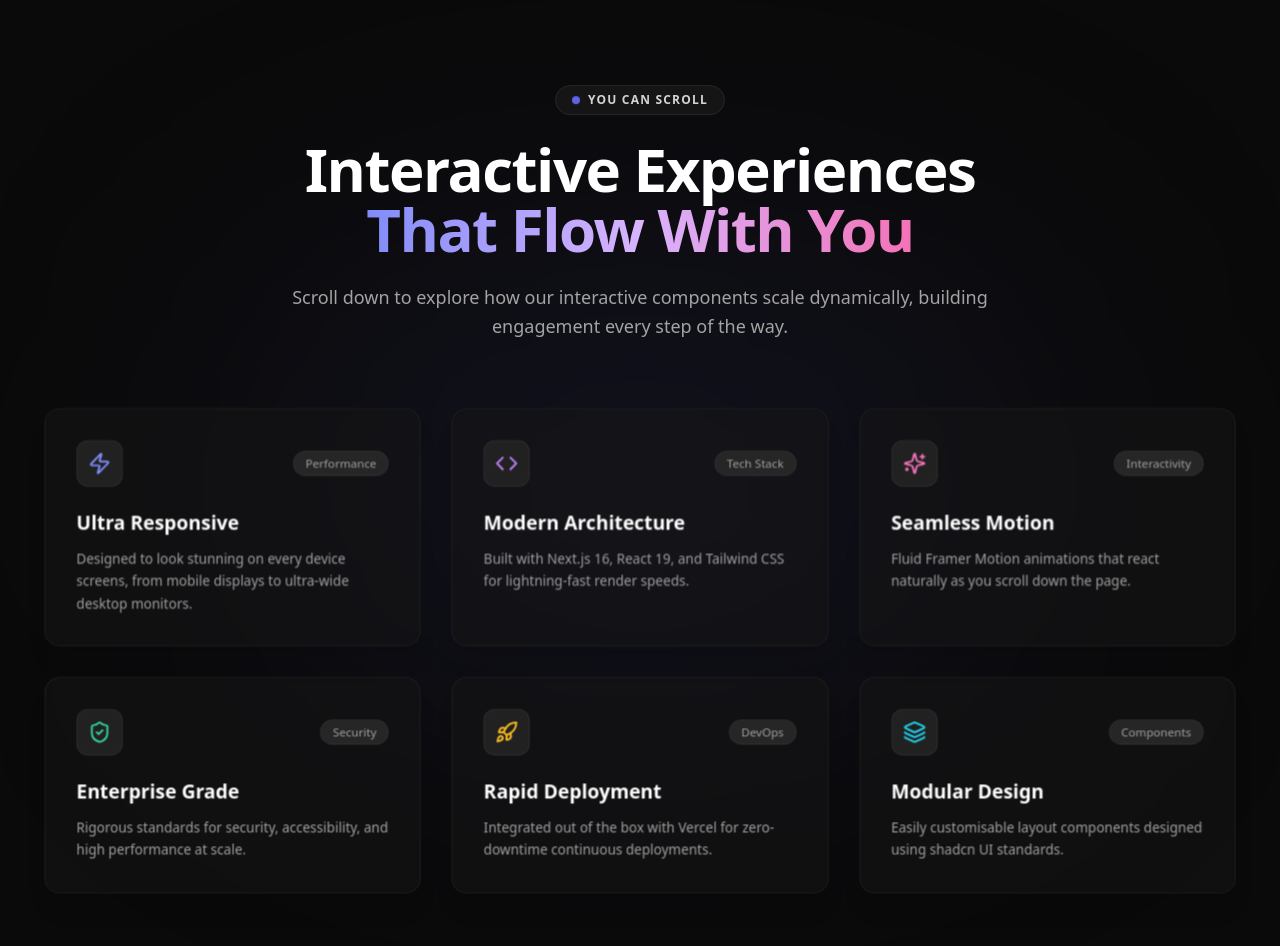
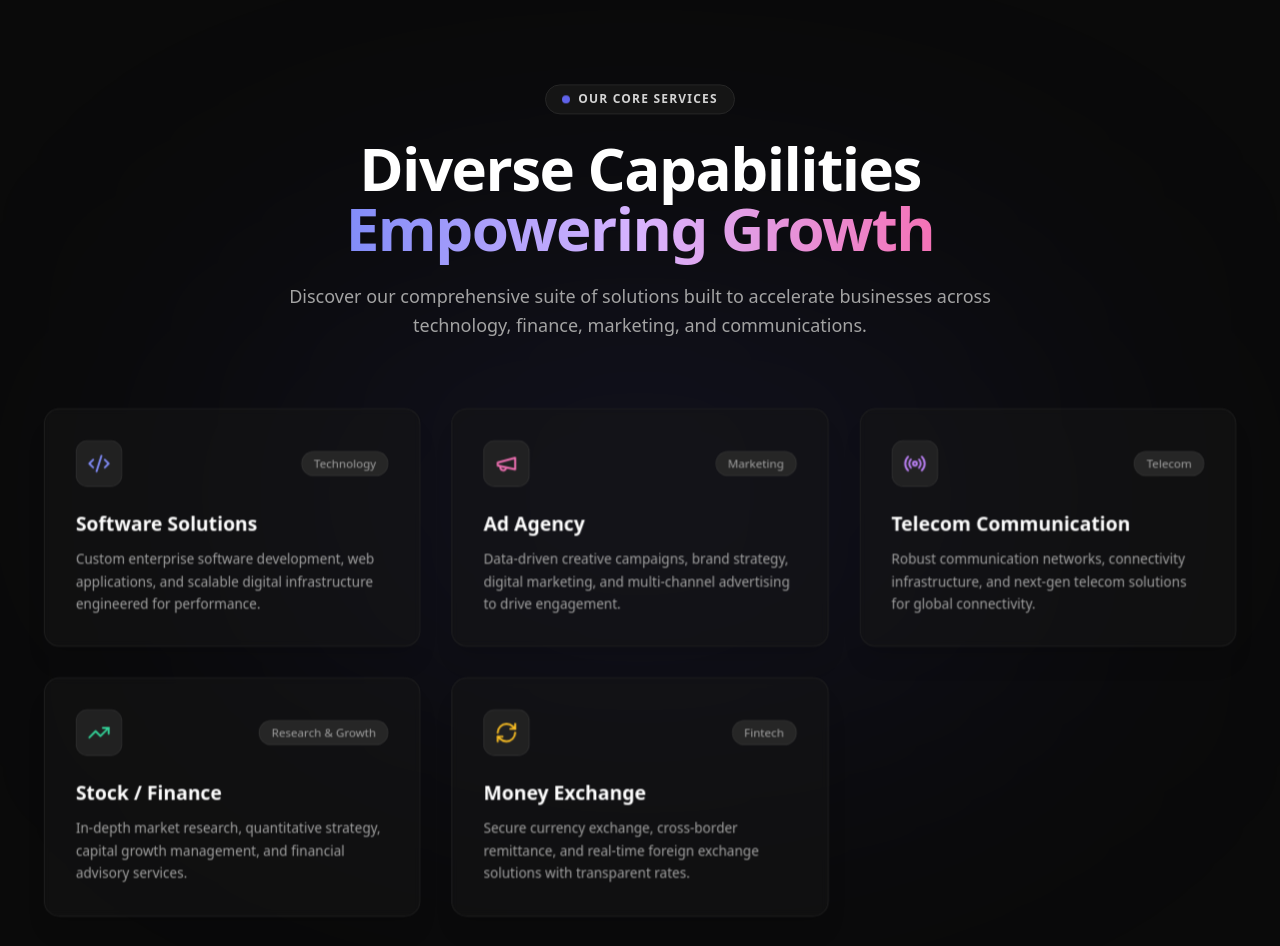
Before and after one commit to wbsoumo/galviongroup, a Next.js app: page / in a window 1280 px wide. Shown: the part 1160-2106 px from the top of the page. Built offline with nearby package versions, Linux system fonts and the light colour scheme.

Commit message:
Update feature cards with Software Solutions, Ad Agency, Telecom, Stock/Finance, and Money Exchange

```diff
--- a/src/components/ui/scroll-reveal-section.tsx
+++ b/src/components/ui/scroll-reveal-section.tsx
@@ -2,7 +2,7 @@
 
 import React, { useRef } from "react";
 import { motion, useScroll, useTransform, useSpring } from "framer-motion";
-import { Sparkles, Zap, ShieldCheck, Rocket, Layers, Code } from "lucide-react";
+import { Code2, Megaphone, Radio, TrendingUp, RefreshCw } from "lucide-react";
 
 export interface ScrollFeature {
   title: string;
@@ -31,40 +31,34 @@ export default function ScrollRevealSection() {
 
   const features: ScrollFeature[] = [
     {
-      title: "Ultra Responsive",
-      description: "Designed to look stunning on every device screens, from mobile displays to ultra-wide desktop monitors.",
-      icon: <Zap className="w-6 h-6 text-indigo-400" />,
-      tag: "Performance",
+      title: "Software Solutions",
+      description: "Custom enterprise software development, web applications, and scalable digital infrastructure engineered for performance.",
+      icon: <Code2 className="w-6 h-6 text-indigo-400" />,
+      tag: "Technology",
     },
     {
-      title: "Modern Architecture",
-      description: "Built with Next.js 16, React 19, and Tailwind CSS for lightning-fast render speeds.",
-      icon: <Code className="w-6 h-6 text-purple-400" />,
-      tag: "Tech Stack",
+      title: "Ad Agency",
+      description: "Data-driven creative campaigns, brand strategy, digital marketing, and multi-channel advertising to drive engagement.",
+      icon: <Megaphone className="w-6 h-6 text-pink-400" />,
+      tag: "Marketing",
     },
     {
-      title: "Seamless Motion",
-      description: "Fluid Framer Motion animations that react naturally as you scroll down the page.",
-      icon: <Sparkles className="w-6 h-6 text-pink-400" />,
-      tag: "Interactivity",
+      title: "Telecom Communication",
+      description: "Robust communication networks, connectivity infrastructure, and next-gen telecom solutions for global connectivity.",
+      icon: <Radio className="w-6 h-6 text-purple-400" />,
+      tag: "Telecom",
     },
     {
-      title: "Enterprise Grade",
-      description: "Rigorous standards for security, accessibility, and high performance at scale.",
-      icon: <ShieldCheck className="w-6 h-6 text-emerald-400" />,
-      tag: "Security",
+      title: "Stock / Finance",
+      description: "In-depth market research, quantitative strategy, capital growth management, and financial advisory services.",
+      icon: <TrendingUp className="w-6 h-6 text-emerald-400" />,
+      tag: "Research & Growth",
     },
     {
-      title: "Rapid Deployment",
-      description: "Integrated out of the box with Vercel for zero-downtime continuous deployments.",
-      icon: <Rocket className="w-6 h-6 text-amber-400" />,
-      tag: "DevOps",
-    },
-    {
-      title: "Modular Design",
-      description: "Easily customisable layout components designed using shadcn UI standards.",
-      icon: <Layers className="w-6 h-6 text-cyan-400" />,
-      tag: "Components",
+      title: "Money Exchange",
+      description: "Secure currency exchange, cross-border remittance, and real-time foreign exchange solutions with transparent rates.",
+      icon: <RefreshCw className="w-6 h-6 text-amber-400" />,
+      tag: "Fintech",
     },
   ];
 
@@ -78,19 +72,19 @@ export default function ScrollRevealSection() {
           <div className="inline-flex items-center space-x-2 bg-neutral-900/90 border border-neutral-800 px-4 py-1.5 rounded-full mb-6">
             <span className="flex h-2 w-2 rounded-full bg-indigo-500 animate-pulse" />
             <span className="text-xs font-semibold text-neutral-300 uppercase tracking-widest">
-              You Can Scroll
+              Our Core Services
             </span>
           </div>
 
           <h2 className="text-4xl sm:text-5xl lg:text-6xl font-extrabold tracking-tight text-white mb-6">
-            Interactive Experiences{" "}
+            Diverse Capabilities{" "}
             <span className="bg-gradient-to-r from-indigo-400 via-purple-300 to-pink-400 bg-clip-text text-transparent">
-              That Flow With You
+              Empowering Growth
             </span>
           </h2>
 
           <p className="text-lg text-neutral-400 leading-relaxed">
-            Scroll down to explore how our interactive components scale dynamically, building engagement every step of the way.
+            Discover our comprehensive suite of solutions built to accelerate businesses across technology, finance, marketing, and communications.
           </p>
         </motion.div>
 
```
